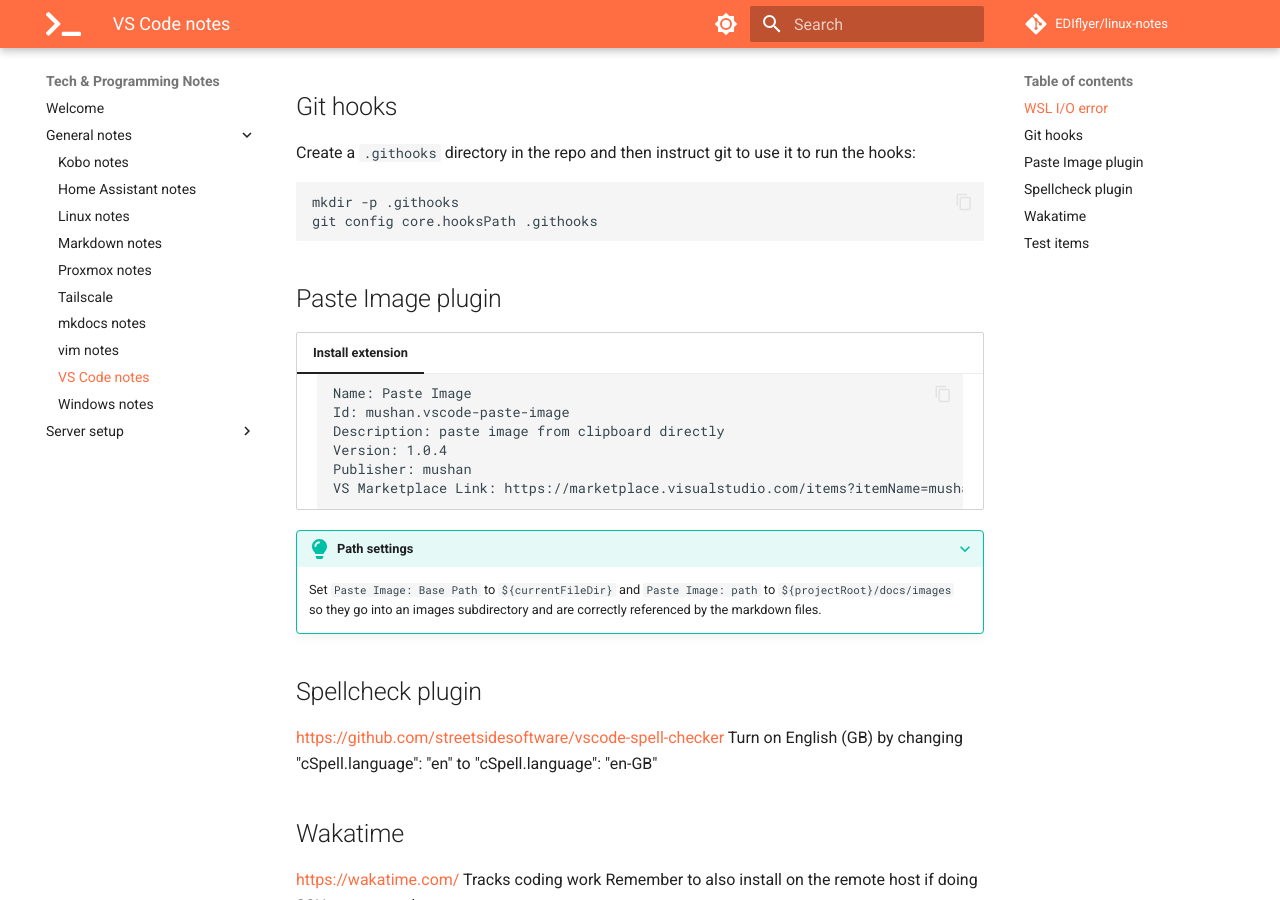
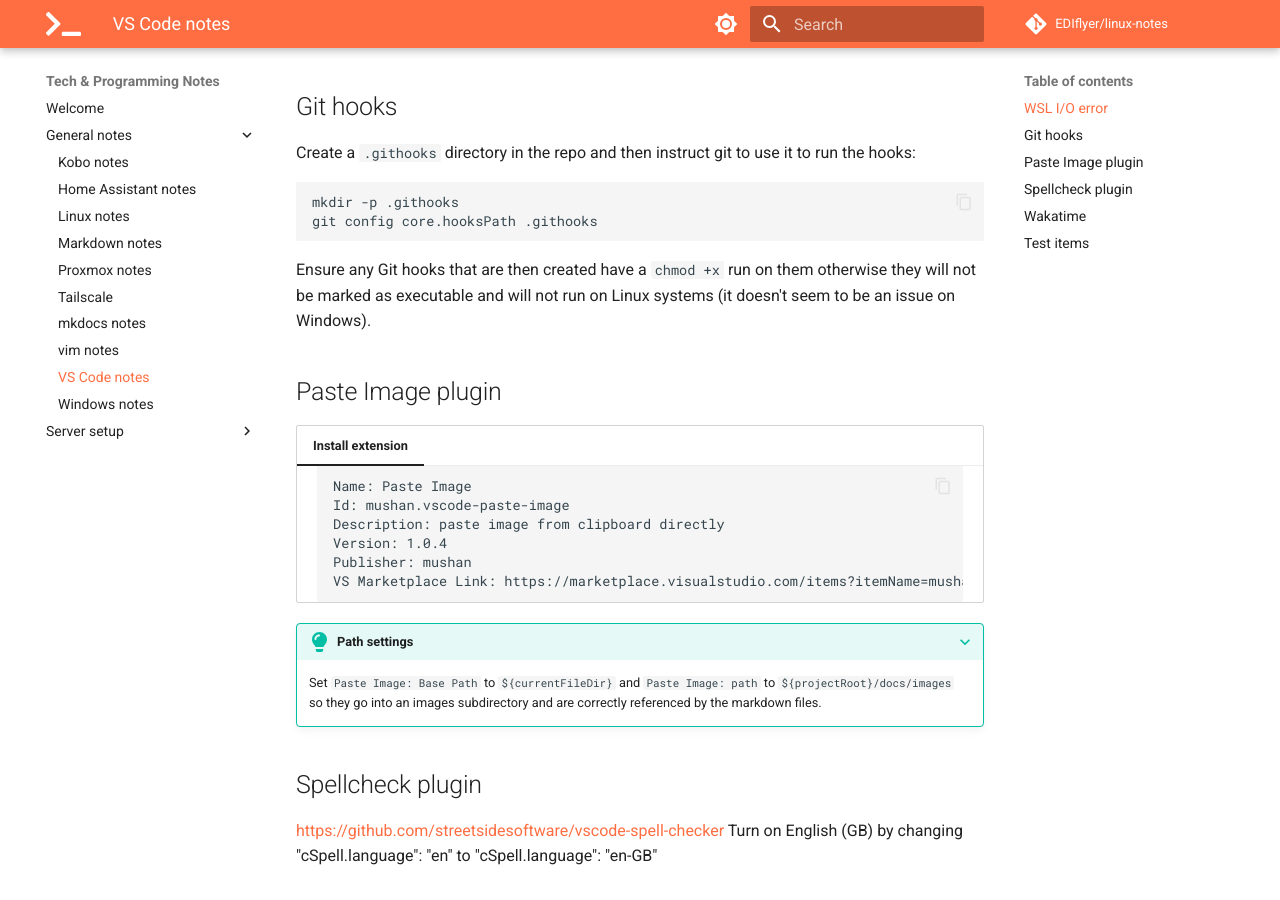
Before and after one commit to EDIflyer/linux-notes, an MkDocs documentation site: the page built from docs/general-notes/vscode_notes.md, in a window 1280 px wide and 900 px high, scrolled down 402 px. Built offline with MkDocs 1.6.1 and Material for MkDocs 9.7.7, drawn with Linux system fonts in a browser that asks for light colours; comment, search, counter and statistics services are not loaded.

Commit message:
doc: added more info re executable bit for Git hooks

````diff
--- a/docs/general-notes/vscode_notes.md
+++ b/docs/general-notes/vscode_notes.md
@@ -21,6 +21,7 @@ Create a `.githooks` directory in the repo and then instruct git to use it to ru
 mkdir -p .githooks
 git config core.hooksPath .githooks
 ```
+Ensure any Git hooks that are then created have a `chmod +x` run on them otherwise they will not be marked as executable and will not run on Linux systems (it doesn't seem to be an issue on Windows).
 
 ## Paste Image plugin
 === "Install extension"
````
